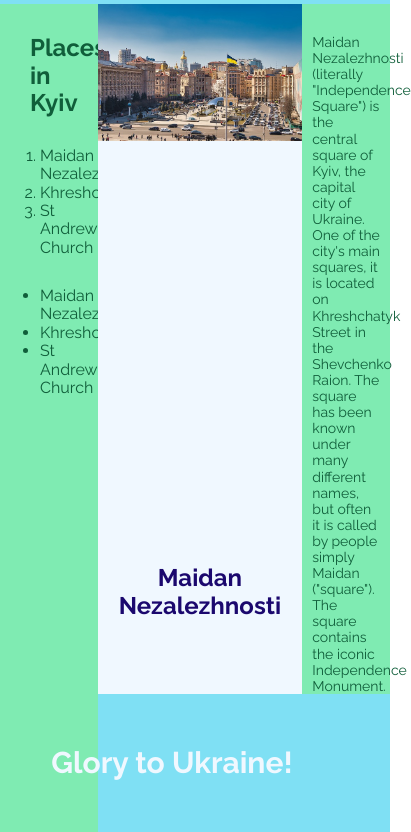
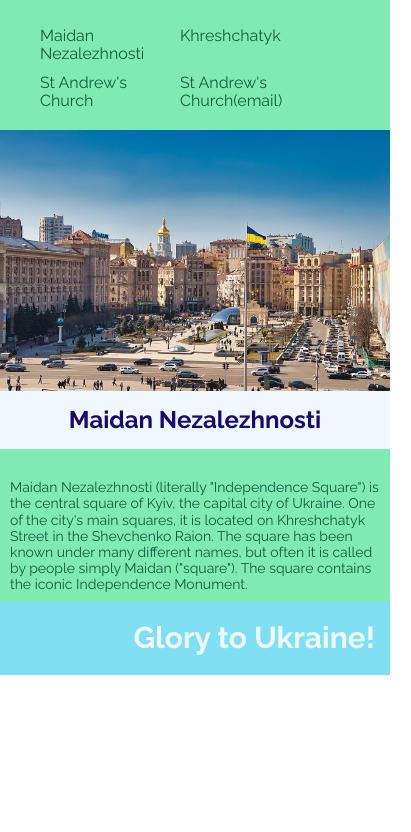
Before and after one commit to kovalsofiia1/l3_web, a plain HTML site: page index.html in a window 390 px wide. Shown: the part 134-966 px from the top of the page, 411 px wide, since content can reach past the window. After the commit the page ends 844 px from the top, so only its background shows below. Drawn offline with nearby package versions, Linux system fonts and the light colour scheme.

Commit message:
grid mobile

```diff
--- a/css/styles-grid.css
+++ b/css/styles-grid.css
@@ -1,7 +1,6 @@
 body {
   height: 100%;
   font-family: "Raleway", sans-serif;
-  /* max-width: 1158px; */
   margin-right: auto;
   margin-left: auto;
 }
@@ -39,11 +38,13 @@
 }
 .page-header {
   grid-area: header;
-  position: relative;
+  display: grid;
+  place-items: center;
 }
 .page-footer {
   grid-area: footer;
-  position: relative;
+  display: grid;
+  place-items: center;
 }
 .left {
   grid-area: sidebar;
@@ -109,7 +110,7 @@
 .right p {
   color: rgb(16, 94, 58);
   font-size: 14px;
-  margin: 30px 10px auto;
+  margin: 30px 10px 10px;
 }
 .bottom h2 {
   color: rgb(27, 8, 110);
@@ -119,15 +120,41 @@
 .page-header h1,
 .page-footer h3 {
   color: aliceblue;
-  position: absolute;
-  /* margin-top: 3%;
-  margin-right: 30px; */
   font-size: 30px;
+
+  margin-right: 30px;
   text-align: end;
-  top: 50%;
-  right: -3%;
-  transform: translate(-50%, -50%);
+  width: 100%;
 }
-.page-footer h3 {
-  right: -8%;
+
+@media screen and (max-width: 768px) {
+  body {
+    display: grid;
+    grid-template-columns: auto;
+    grid-template-rows: 10% auto auto 10%;
+    grid-template-areas:
+      "header"
+      "sidebar"
+      "main"
+      "footer";
+  }
+  aside ul {
+    margin-left: auto;
+    margin-right: auto;
+    display: grid;
+    grid-template-columns: repeat(auto-fill, minmax(100px, 130px));
+    grid-gap: 10px;
+    list-style: none;
+  }
+
+  .page-main {
+    grid-area: main;
+    display: grid;
+    grid-template-columns: auto;
+    grid-template-rows: auto auto auto;
+    grid-template-areas:
+      "top "
+      "bottom"
+      "right";
+  }
 }
--- a/index.html
+++ b/index.html
@@ -22,15 +22,12 @@
     </header>
     <aside class="left">
       <h2>Places in Kyiv</h2>
-      <ol>
-        <li><a href="index.html">Maidan Nezalezhnosti</a></li>
-        <li><a href="page-two-flex.html">Khreshchatyk</a></li>
-        <li><a href="page-three-table.html">St Andrew's Church</a></li>
-      </ol>
+
       <ul>
         <li><a href="index.html">Maidan Nezalezhnosti</a></li>
         <li><a href="page-two-flex.html">Khreshchatyk</a></li>
         <li><a href="page-three-table.html">St Andrew's Church</a></li>
+        <li><a href="email.html">St Andrew's Church(email)</a></li>
       </ul>
     </aside>
     <main class="page-main">
```
Also changed, not shown: email.html (+12 -0 lines), page-three-table.html (+2 -0 lines), page-two-flex.html (+2 -0 lines).
